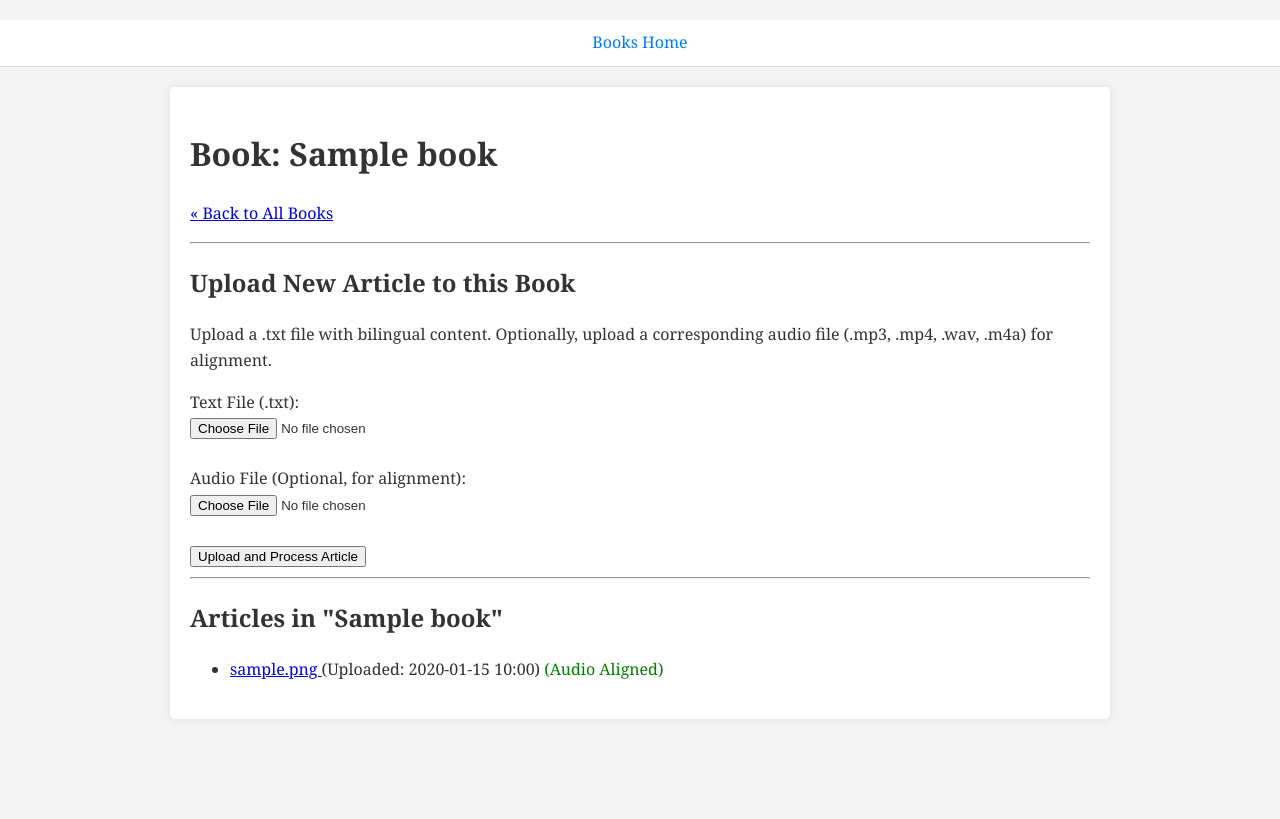
After one commit to gogogo237/audiobook_web, a Flask app: page /book/1 in a window 1280 px wide. The commit adds this page. Run offline with Flask 3, Linux system fonts and the light colour scheme; tables that the repository leaves empty hold one stand-in row (values such as "Sample post").

Commit message:
feat: Implement book-centric navigation and article management
- Add Book entity and associate Articles with Books
- Update UI to list books, view book details, and manage articles per book
- Modify DB schema: add `books` table, `book_id` to `articles`
- Refactor article upload and audio alignment to book context

```diff
--- a/app.py
+++ b/app.py
@@ -23,7 +23,7 @@ app.config['SECRET_KEY'] = 'your_very_secret_key_here_please_change_me'
 app.config['AENEAS_PYTHON_PATH'] = r"C:\Program Files\Python39\python.exe"
 app.config['PROCESSED_SRT_FOLDER'] = os.path.join(app.instance_path, 'processed_srts')
 app.config['TEMP_FILES_FOLDER'] = os.path.join(app.instance_path, 'temp_files')
-app.config['CONVERTED_AUDIO_FOLDER'] = os.path.join(app.instance_path, 'converted_audio') # For persistent MP3s
+app.config['CONVERTED_AUDIO_FOLDER'] = os.path.join(app.instance_path, 'converted_audio')
 
 # --- Logging Configuration ---
 if not os.path.exists(app.instance_path):
@@ -72,7 +72,7 @@ _ensure_dirs_exist()
 def _process_audio_alignment(article_id,
                              audio_file_storage,
                              original_bilingual_text_content_string,
-                             article_filename_base): # article_filename_base is stem of original text file
+                             article_filename_base):
     temp_dir_base = Path(app.config['TEMP_FILES_FOLDER'])
     processed_srt_dir_base = Path(app.config['PROCESSED_SRT_FOLDER'])
 
@@ -93,14 +93,12 @@ def _process_audio_alignment(article_id,
 
             converted_mp3_path_str = audio_processor.convert_to_mp3(
                 str(original_audio_temp_path),
-                str(article_converted_audio_dir), # Output dir will be .../instance/converted_audio/<article_id>/
+                str(article_converted_audio_dir),
                 logger=app.logger
-            ) # converted_mp3_path_str will be like .../instance/converted_audio/<article_id>/<original_audio_stem>.mp3
+            )
             app.logger.info(f"APP: Converted audio stored persistently at: {converted_mp3_path_str} for article {article_id}")
 
-            # Store persistent MP3 path in DB
             db_manager.update_article_converted_mp3_path(article_id, converted_mp3_path_str, app_logger=app.logger)
-
 
             english_sentences_list_for_aeneas = []
             if original_bilingual_text_content_string:
@@ -119,7 +117,7 @@ def _process_audio_alignment(article_id,
             else:
                 app.logger.info(f"APP: Using {len(english_sentences_list_for_aeneas)} English sentences for Aeneas for article {article_id}.")
 
-            plain_text_filename = f"{article_filename_base}_eng_for_aeneas.txt" # uses stem of original text file
+            plain_text_filename = f"{article_filename_base}_eng_for_aeneas.txt"
             plain_text_temp_path = job_temp_dir_path / plain_text_filename
             audio_processor.create_plain_text_file_from_list(
                 english_sentences_list_for_aeneas,
@@ -128,11 +126,11 @@ def _process_audio_alignment(article_id,
             )
             app.logger.info(f"APP: Created plain English text file at {plain_text_temp_path} for article {article_id}")
 
-            aeneas_srt_filename = f"{article_filename_base}_aeneas_raw.srt" # uses stem of original text file
+            aeneas_srt_filename = f"{article_filename_base}_aeneas_raw.srt"
             aeneas_srt_temp_path = job_temp_dir_path / aeneas_srt_filename
             app.logger.info(f"APP: Running Aeneas for article {article_id} (MP3: {converted_mp3_path_str}, Text: {plain_text_temp_path}). Output to: {aeneas_srt_temp_path}")
             audio_processor.run_aeneas_alignment(
-                converted_mp3_path_str, # Use the persistently stored MP3 for Aeneas
+                converted_mp3_path_str,
                 str(plain_text_temp_path),
                 str(aeneas_srt_temp_path),
                 app.config['AENEAS_PYTHON_PATH'],
@@ -161,7 +159,7 @@ def _process_audio_alignment(article_id,
                 {'english_text': s['english_text'], 'chinese_text': s['chinese_text']}
                 for s in full_sentences_data_from_db
             ]
-            final_bilingual_srt_filename = f"{article_filename_base}_bilingual.srt" # uses stem of original text file
+            final_bilingual_srt_filename = f"{article_filename_base}_bilingual.srt"
             article_srt_dir = processed_srt_dir_base / str(article_id)
             article_srt_dir.mkdir(parents=True, exist_ok=True)
             final_bilingual_srt_path = article_srt_dir / final_bilingual_srt_filename
@@ -187,55 +185,82 @@ def _process_audio_alignment(article_id,
     return None
 
 
-@app.route('/', methods=['GET', 'POST'])
-def index():
+@app.route('/')
+def home_redirect():
+    return redirect(url_for('list_books_page'))
+
+@app.route('/books', methods=['GET', 'POST'])
+def list_books_page():
     if request.method == 'POST':
+        title = request.form.get('title')
+        if not title or not title.strip():
+            flash('Book title cannot be empty.', 'danger')
+        else:
+            try:
+                db_manager.add_book(title.strip(), app_logger=app.logger)
+                flash(f'Book "{title.strip()}" added successfully or already exists.', 'success')
+            except Exception as e:
+                app.logger.error(f"APP: Error adding book '{title}': {e}", exc_info=True)
+                flash(f'Error adding book: {str(e)}', 'danger')
+        return redirect(url_for('list_books_page'))
+
+    try:
+        books = db_manager.get_all_books()
+    except Exception as e:
+        app.logger.error(f"APP: Error fetching books: {e}", exc_info=True)
+        flash("Could not retrieve books from database.", "danger")
+        books = []
+    return render_template('books.html', books=books)
+
+
+@app.route('/book/<int:book_id>', methods=['GET', 'POST'])
+def book_detail_page(book_id):
+    book = db_manager.get_book_by_id(book_id)
+    if not book:
+        flash('Book not found.', 'danger')
+        app.logger.warning(f"APP: Book ID {book_id} not found for viewing.")
+        return redirect(url_for('list_books_page'))
+
+    if request.method == 'POST': # This is for uploading an article to THIS book
         if 'file' not in request.files:
             flash('No text file part.', 'danger')
-            return redirect(request.url)
+            return redirect(url_for('book_detail_page', book_id=book_id))
 
         text_file = request.files['file']
         if text_file.filename == '':
             flash('No text file selected.', 'danger')
-            return redirect(request.url)
+            return redirect(url_for('book_detail_page', book_id=book_id))
 
-        article_id = None
+        article_id_processed = None # Use a different name to avoid confusion with loop var if any
         raw_bilingual_text_content = None
-
-        # Initialize these to be used later if an audio file is also processed
         article_title_for_db = None
         article_safe_stem_for_files = None
 
         if text_file and allowed_text_file(text_file.filename):
-            original_text_filename = text_file.filename  # e.g., "Chapter 2.txt"
-
-            # Name for DB and display: "Chapter 2"
+            original_text_filename = text_file.filename
             article_title_for_db = Path(original_text_filename).stem
-
-            # Base for filesystem names (SRTs, temp Aeneas text): "Chapter_2"
             article_safe_stem_for_files = secure_filename(article_title_for_db)
 
             try:
                 raw_bilingual_text_content = text_file.stream.read().decode('utf-8')
                 text_file.stream.seek(0)
             except UnicodeDecodeError:
-                app.logger.error(f"UnicodeDecodeError for text file {original_text_filename}.", exc_info=True)
+                app.logger.error(f"APP: UnicodeDecodeError for text file {original_text_filename} for book {book_id}.", exc_info=True)
                 flash('Text file not UTF-8 encoded.', 'danger')
-                return redirect(request.url)
+                return redirect(url_for('book_detail_page', book_id=book_id))
             except Exception as e:
-                app.logger.error(f"Error reading text file stream for {original_text_filename}: {e}", exc_info=True)
+                app.logger.error(f"APP: Error reading text file stream for {original_text_filename} (book {book_id}): {e}", exc_info=True)
                 flash(f'Error reading text file: {str(e)}', 'danger')
-                return redirect(request.url)
+                return redirect(url_for('book_detail_page', book_id=book_id))
 
             if not raw_bilingual_text_content.strip():
                 flash(f'Text file "{original_text_filename}" is empty.', 'warning')
-                app.logger.warning(f"APP: Uploaded text file '{original_text_filename}' is empty.")
-                return redirect(request.url)
+                app.logger.warning(f"APP: Uploaded text file '{original_text_filename}' for book {book_id} is empty.")
+                return redirect(url_for('book_detail_page', book_id=book_id))
 
             try:
-                # Store the display-friendly name (e.g., "Chapter 2") in the DB
-                article_id = db_manager.add_article(article_title_for_db)
-                app.logger.info(f"APP: Added/updated article '{article_title_for_db}' with ID {article_id}.")
+                article_id_processed = db_manager.add_article(book_id, article_title_for_db, app_logger=app.logger)
+                app.logger.info(f"APP: Added/updated article '{article_title_for_db}' with ID {article_id_processed} for book ID {book_id}.")
 
                 processed_text_sentences_data = []
                 for p_idx, s_idx, en, zh in text_parser.parse_bilingual_file_content(raw_bilingual_text_content):
@@ -243,57 +268,57 @@ def index():
 
                 sentences_added_count = 0
                 if processed_text_sentences_data:
-                    sentences_added_count = db_manager.add_sentences_batch(article_id, processed_text_sentences_data)
+                    sentences_added_count = db_manager.add_sentences_batch(article_id_processed, processed_text_sentences_data)
 
                 if sentences_added_count > 0:
-                    flash(f'Text file "{original_text_filename}" (processed as "{article_title_for_db}"): {sentences_added_count} sentence pairs added.', 'success')
-                    app.logger.info(f"APP: Added {sentences_added_count} sentence pairs for article ID {article_id} ('{article_title_for_db}').")
+                    flash(f'Text file "{original_text_filename}" (processed as "{article_title_for_db}") for book "{book["title"]}" : {sentences_added_count} sentence pairs added.', 'success')
+                    app.logger.info(f"APP: Added {sentences_added_count} sentence pairs for article ID {article_id_processed} ('{article_title_for_db}') in book {book_id}.")
                 else:
-                    flash(f'Text file "{original_text_filename}" (processed as "{article_title_for_db}"): no valid sentence pairs found.', 'warning')
-                    app.logger.warning(f"APP: No valid sentence pairs found in '{original_text_filename}' (for article '{article_title_for_db}', ID {article_id}).")
+                    flash(f'Text file "{original_text_filename}" (processed as "{article_title_for_db}") for book "{book["title"]}": no valid sentence pairs found.', 'warning')
+                    app.logger.warning(f"APP: No valid sentence pairs found in '{original_text_filename}' (for article '{article_title_for_db}', ID {article_id_processed}, book {book_id}).")
 
             except Exception as e:
-                app.logger.error(f"APP: Error processing text file {original_text_filename} (for article '{article_title_for_db}'): {e}", exc_info=True)
-                flash(f'Error processing text file "{original_text_filename}": {str(e)}', 'danger')
-                return redirect(request.url)
+                app.logger.error(f"APP: Error processing text file {original_text_filename} (for article '{article_title_for_db}', book {book_id}): {e}", exc_info=True)
+                flash(f'Error processing text file "{original_text_filename}" for book "{book["title"]}": {str(e)}', 'danger')
+                return redirect(url_for('book_detail_page', book_id=book_id))
         else:
             flash('Invalid text file type.', 'danger')
-            app.logger.warning(f"APP: Invalid text file type uploaded: {text_file.filename if text_file else 'None'}")
-            return redirect(request.url)
+            app.logger.warning(f"APP: Invalid text file type uploaded for book {book_id}: {text_file.filename if text_file else 'None'}")
+            return redirect(url_for('book_detail_page', book_id=book_id))
 
-        if article_id and 'audio_file' in request.files:
+        if article_id_processed and 'audio_file' in request.files:
             audio_file = request.files['audio_file']
             if audio_file and audio_file.filename != '':
                 if allowed_audio_file(audio_file.filename):
                     if not raw_bilingual_text_content:
-                         app.logger.error(f"APP: Internal error: Text content (raw_bilingual_text_content) not available for audio processing for article ID {article_id}.")
+                         app.logger.error(f"APP: Internal error: Text content not available for audio processing for article ID {article_id_processed}, book {book_id}.")
                          flash("Internal error: Text content not available for audio processing.", "danger")
-                    elif not article_safe_stem_for_files: # Should be set if text file was processed
-                         app.logger.error(f"APP: Internal error: article_safe_stem_for_files not set for audio processing for article ID {article_id}.")
+                    elif not article_safe_stem_for_files:
+                         app.logger.error(f"APP: Internal error: Article file stem not available for audio processing for article ID {article_id_processed}, book {book_id}.")
                          flash("Internal error: Article file stem not available for audio processing.", "danger")
                     else:
-                        # Use the filesystem-safe stem for generating internal filenames
-                        app.logger.info(f"APP: Processing audio alignment for article ID {article_id} ('{article_title_for_db}') using uploaded text content.")
+                        app.logger.info(f"APP: Processing audio alignment for article ID {article_id_processed} ('{article_title_for_db}') in book {book_id} using uploaded text content.")
                         _process_audio_alignment(
-                            article_id,
+                            article_id_processed,
                             audio_file,
                             raw_bilingual_text_content,
-                            article_safe_stem_for_files # Pass the safe stem e.g. "Chapter_2"
+                            article_safe_stem_for_files
                         )
                 else:
                     flash(f'Invalid audio file type: "{audio_file.filename}". Supported: {ALLOWED_AUDIO_EXTENSIONS}', 'warning')
-                    app.logger.warning(f"APP: Invalid audio file type uploaded: {audio_file.filename}")
+                    app.logger.warning(f"APP: Invalid audio file type uploaded for book {book_id}: {audio_file.filename}")
 
-        return redirect(url_for('index'))
+        return redirect(url_for('book_detail_page', book_id=book_id))
 
+    # GET request for book_detail_page
     try:
-        articles = db_manager.get_all_articles()
+        articles_for_book = db_manager.get_articles_for_book(book_id)
     except Exception as e:
-        app.logger.error(f"APP: Error fetching articles for index page: {e}", exc_info=True)
-        flash("Could not retrieve articles from database.", "danger")
-        articles = []
+        app.logger.error(f"APP: Error fetching articles for book ID {book_id}: {e}", exc_info=True)
+        flash(f"Could not retrieve articles for book '{book['title']}'.", "danger")
+        articles_for_book = []
 
-    return render_template('index.html', articles=articles)
+    return render_template('book_detail.html', book=book, articles=articles_for_book)
 
 
 @app.route('/article/<int:article_id>/align_audio', methods=['GET', 'POST'])
@@ -302,11 +327,11 @@ def align_audio_for_article(article_id):
     if not article:
         flash('Article not found.', 'danger')
         app.logger.warning(f"APP: Attempt to align audio for non-existent article ID: {article_id}")
-        return redirect(url_for('index'))
+        return redirect(url_for('list_books_page'))
 
-    # article['filename'] from DB is already the stem, e.g., "Chapter 2"
+    book = db_manager.get_book_by_id(article['book_id']) if article['book_id'] else None
+
     article_title_from_db = article['filename']
-    # Create a filesystem-safe stem for internal file naming, e.g., "Chapter_2"
     article_safe_stem_for_files = secure_filename(article_title_from_db)
 
     if request.method == 'POST':
@@ -324,7 +349,7 @@ def align_audio_for_article(article_id):
                 article_id,
                 audio_file,
                 None,
-                article_safe_stem_for_files # Pass the safe stem e.g. "Chapter_2"
+                article_safe_stem_for_files
             )
             return redirect(url_for('view_article', article_id=article_id))
         else:
@@ -332,7 +357,7 @@ def align_audio_for_article(article_id):
             app.logger.warning(f"APP: Invalid audio file type for deferred alignment: {audio_file.filename}")
         return redirect(url_for('align_audio_for_article', article_id=article_id))
 
-    return render_template('align_audio.html', article_id=article_id, article_filename=article_title_from_db)
+    return render_template('align_audio.html', article_id=article_id, article_filename=article_title_from_db, book=book)
 
 
 @app.route('/article/<int:article_id>')
@@ -342,18 +367,23 @@ def view_article(article_id):
     if not article:
         flash('Article not found.', 'danger')
         app.logger.warning(f"APP: Article ID {article_id} not found for viewing.")
-        return redirect(url_for('index'))
+        return redirect(url_for('list_books_page'))
+
+    book = None
+    if article['book_id']:
+        book = db_manager.get_book_by_id(article['book_id'])
+    if not book and article['book_id']: # Book ID exists but book not found
+        app.logger.warning(f"APP: Book ID {article['book_id']} for article {article_id} not found. Article might be orphaned.")
+        flash(f"Warning: The book associated with article '{article['filename']}' could not be found.", "warning")
+
 
     article_filename = article['filename']
-
     try:
         sentences_from_db = db_manager.get_sentences_for_article(article_id)
-        if app.logger.level <= logging.DEBUG and sentences_from_db:
-            app.logger.debug(f"APP: Fetched {len(sentences_from_db)} sentences from DB for article {article_id}. First sentence data: {dict(sentences_from_db[0]) if sentences_from_db else 'N/A'}")
     except Exception as e:
         app.logger.error(f"APP: Error fetching sentences for article {article_id} ('{article_filename}'): {e}", exc_info=True)
         flash(f"Error retrieving content for article '{article_filename}'.", "danger")
-        return redirect(url_for('index'))
+        return redirect(url_for('list_books_page')) # Or book detail page if book is known
 
     structured_article_content = []
     current_paragraph_index = -1
@@ -381,18 +411,10 @@ def view_article(article_id):
     if current_paragraph_sentences:
         structured_article_content.append(current_paragraph_sentences)
 
-    if not sentences_from_db and not structured_article_content:
-        app.logger.info(f"APP: Article {article_id} ('{article_filename}') has no sentences in DB to display.")
-
-    if not has_timestamps and sentences_from_db:
-        app.logger.warning(f"APP: Article {article_id} ('{article_filename}') has sentences, but `has_timestamps` is false. No valid start/end times found in sentence data.")
-        if app.logger.level <= logging.DEBUG and sentences_from_db:
-            app.logger.debug(f"APP: Sample of first sentence pair passed to template for article {article_id}: "
-                             f"{structured_article_content[0][0] if structured_article_content and structured_article_content[0] else 'N/A'}")
-
     app.logger.debug(f"APP: Rendering article.html for ID {article_id}. `has_timestamps` is: {has_timestamps}")
     return render_template('article.html',
-                           article=article, # Pass the whole article object
+                           article=article,
+                           book=book,
                            structured_article=structured_article_content,
                            has_timestamps=has_timestamps)
 
@@ -403,7 +425,7 @@ def download_mp3_for_article(article_id):
     if not article:
         flash('Article not found.', 'danger')
         app.logger.warning(f"APP: Download MP3: Article ID {article_id} not found.")
-        return redirect(url_for('index'))
+        return redirect(url_for('list_books_page'))
 
     converted_mp3_path_str = article['converted_mp3_path']
     if not converted_mp3_path_str:
@@ -419,8 +441,6 @@ def download_mp3_for_article(article_id):
 
     directory = str(mp3_file_path.parent.resolve())
     filename = mp3_file_path.name
-
-    # Desired download name: original_text_filename_stem.mp3
     original_text_filename_stem = Path(article['filename']).stem
     download_name = f"{original_text_filename_stem}.mp3"
 
--- a/templates/base.html
+++ b/templates/base.html
@@ -10,7 +10,7 @@
 </head>
 <body>
     <nav>
-        <a href="{{ url_for('index') }}">Home</a>
+        <a href="{{ url_for('list_books_page') }}">Books Home</a>
     </nav>
     <div class="container">
         {% with messages = get_flashed_messages(with_categories=true) %}
--- /dev/null
+++ b/templates/book_detail.html
@@ -0,0 +1,53 @@
+<!-- bilingual_app/templates/book_detail.html -->
+{% extends "base.html" %}
+
+{% block title %}Book: {{ book.title }}{% endblock %}
+
+{% block content %}
+    <h1>Book: {{ book.title }}</h1>
+    <p><a href="{{ url_for('list_books_page') }}">« Back to All Books</a></p>
+
+    <hr>
+    <h2>Upload New Article to this Book</h2>
+    <p>Upload a .txt file with bilingual content. Optionally, upload a corresponding audio file (.mp3, .mp4, .wav, .m4a) for alignment.</p>
+    <form method="post" enctype="multipart/form-data" action="{{ url_for('book_detail_page', book_id=book.id) }}">
+        <div>
+            <label for="file">Text File (.txt):</label><br>
+            <input type="file" name="file" id="file" required accept=".txt">
+        </div>
+        <br>
+        <div>
+            <label for="audio_file">Audio File (Optional, for alignment):</label><br>
+            <input type="file" name="audio_file" id="audio_file" accept=".mp3,.mp4,.wav,.m4a">
+        </div>
+        <br>
+        <input type="submit" value="Upload and Process Article">
+    </form>
+
+    <hr>
+
+    <h2>Articles in "{{ book.title }}"</h2>
+    {% if articles %}
+        <ul>
+            {% for article_item in articles %} {# Changed loop var to avoid conflict #}
+                <li>
+                    <a href="{{ url_for('view_article', article_id=article_item.id) }}">
+                        {{ article_item.filename }}
+                    </a>
+                    {% if article_item.upload_timestamp %}
+                        (Uploaded: {{ article_item.upload_timestamp.strftime('%Y-%m-%d %H:%M') }})
+                    {% else %}
+                        (Upload time unknown)
+                    {% endif %}
+                    {% if article_item.processed_srt_path %}
+                        <span style="color: green;">(Audio Aligned)</span>
+                    {% else %}
+                        <a href="{{ url_for('align_audio_for_article', article_id=article_item.id) }}" style="font-size: 0.9em;">Align Audio</a>
+                    {% endif %}
+                </li>
+            {% endfor %}
+        </ul>
+    {% else %}
+        <p>No articles uploaded to this book yet. Add one above!</p>
+    {% endif %}
+{% endblock %}
```
Also changed, not shown: db_manager.py (+155 -110 lines), templates/align_audio.html (+8 -2 lines), templates/article.html (+18 -40 lines), templates/books.html (added, +40 -0 lines).
